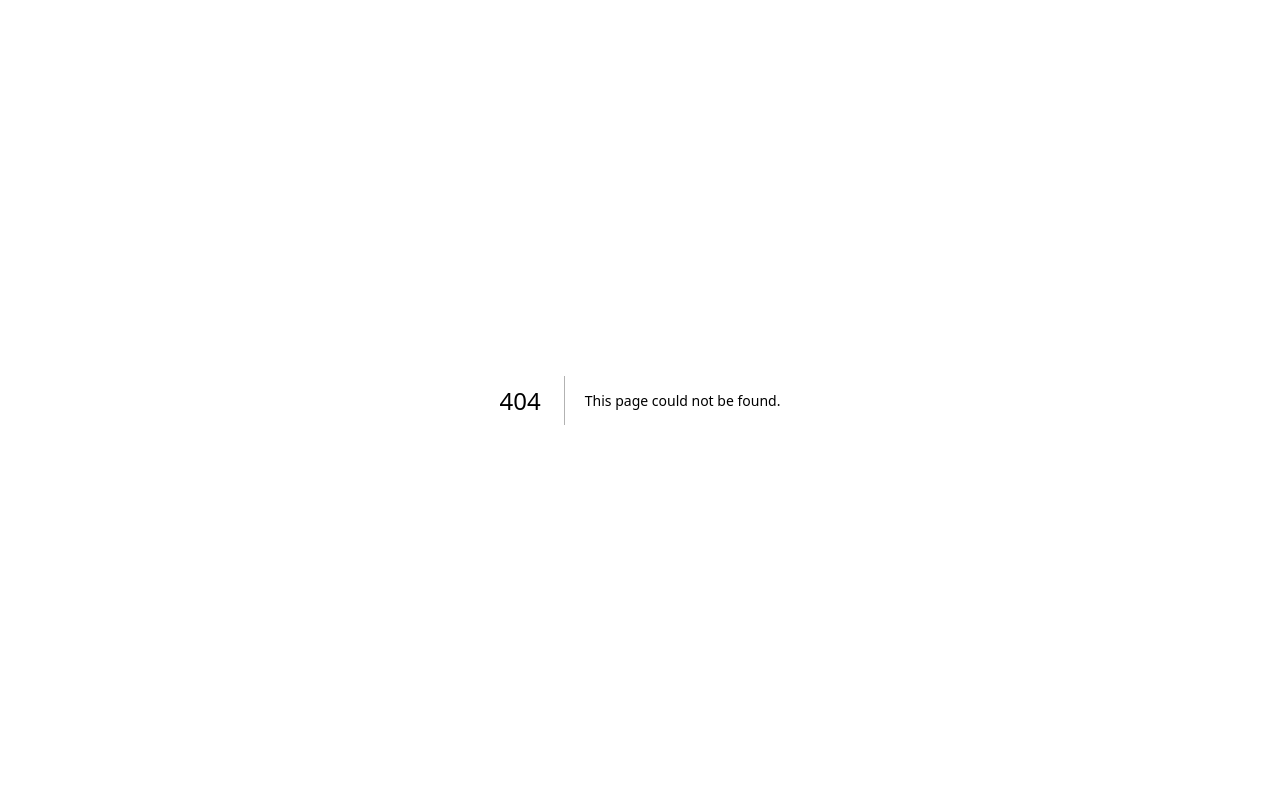
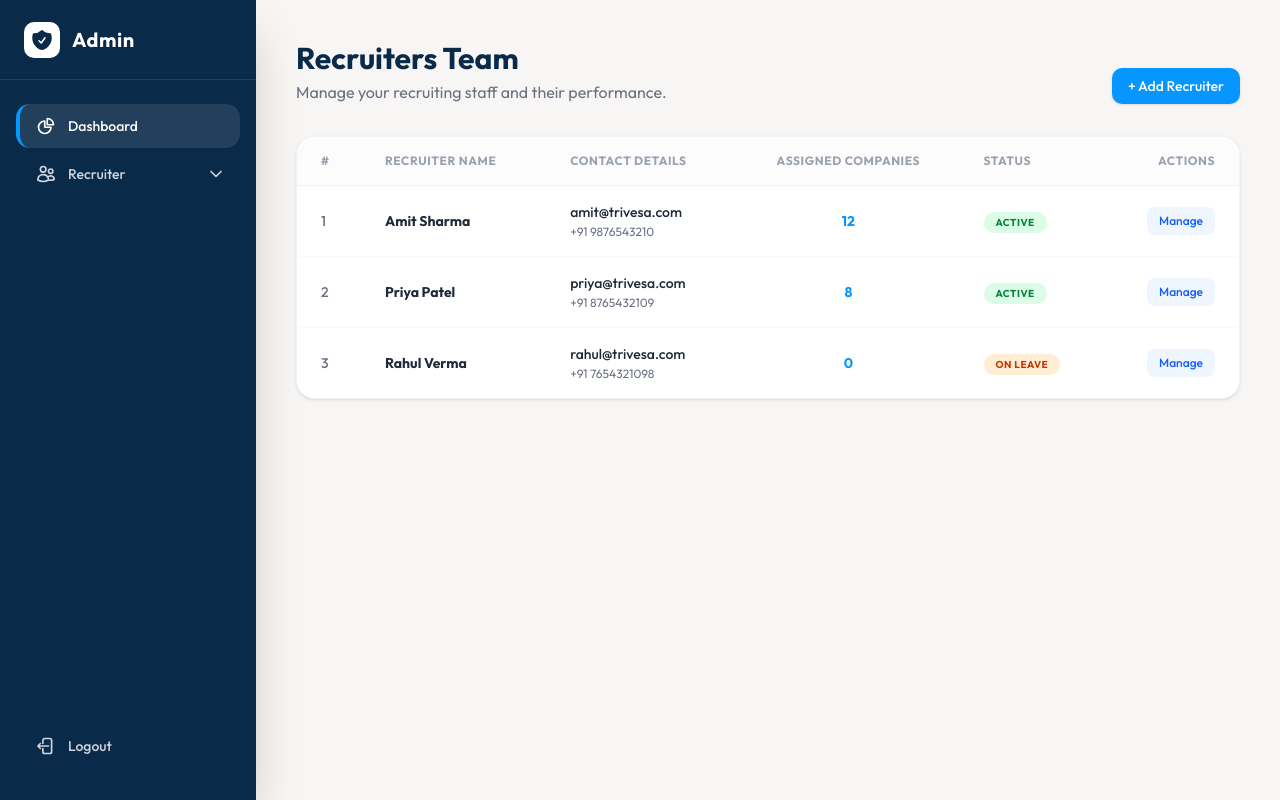
Before and after one commit to BluediamondPVT/crm-Trivesa-NextJs, a Next.js app: page /dashboard/admin/recruiters in a window 1280 px wide. Before the commit this address had no page. Built offline with nearby package versions, Linux system fonts and the light colour scheme; sample sign-in values are in the browser's storage.

Commit message:
feat: add dynamic company status pages and clickable sidebar logo

```diff
--- /dev/null
+++ b/src/app/dashboard/admin/companies/[status]/page.js
@@ -0,0 +1,111 @@
+'use client';
+
+import { useParams } from 'next/navigation';
+import { useState, useEffect } from 'react';
+import Link from 'next/link';
+
+export default function CompanyStatusPage() {
+  const params = useParams();
+  const rawStatus = params.status; // URL se milega: 'active', 'non-active', 'process', 'listed'
+
+  const [filteredCompanies, setFilteredCompanies] = useState([]);
+  const [loading, setLoading] = useState(true);
+
+  // URL wale status ko actual DB status se map karne ka logic
+  const statusMap = {
+    'active': 'Active',
+    'non-active': 'Non Active',
+    'process': 'Process',
+    'listed': 'Listed'
+  };
+
+  const currentStatus = statusMap[rawStatus] || 'Active'; // Default to Active
+
+  useEffect(() => {
+    // Ye wahi dashboard wala dummy data hai, abhi ke liye test karne ke liye
+    // Jab backend judega, tab hum direct /api/companies?status=currentStatus hit karenge
+    const allCompanies = [
+      { id: 1, companyName: 'Tata Consultancy Services', phone: '+91 22 6778 9999', email: 'careers@tcs.com', status: 'Active' },
+      { id: 2, companyName: 'Infosys Limited', phone: '+91 80 2852 0261', email: 'talent@infosys.com', status: 'Process' },
+      { id: 3, companyName: 'Tech Mahindra', phone: '+91 20 6601 8100', email: 'hr@techm.com', status: 'Non Active' },
+      { id: 4, companyName: 'Wipro Technologies', phone: '+91 80 2844 0011', email: 'reachus@wipro.com', status: 'Listed' },
+      { id: 5, companyName: 'HCLTech', phone: '+91 120 436 1200', email: 'careers@hcl.com', status: 'Active' },
+    ];
+
+    setTimeout(() => {
+      // Data ko filter kar rahe hain status ke hisaab se
+      const filtered = allCompanies.filter(company => company.status === currentStatus);
+      setFilteredCompanies(filtered);
+      setLoading(false);
+    }, 500);
+  }, [currentStatus]);
+
+  // Dynamic header color design
+  const getHeaderStyle = () => {
+    if (currentStatus === 'Active') return 'border-[#16a34a] text-[#16a34a]'; // Green
+    if (currentStatus === 'Non Active') return 'border-[#dc2626] text-[#dc2626]'; // Red
+    if (currentStatus === 'Process') return 'border-[#ea580c] text-[#ea580c]'; // Orange
+    if (currentStatus === 'Listed') return 'border-[#2563eb] text-[#2563eb]'; // Blue
+    return 'border-[#092a49] text-[#092a49]';
+  };
+
+  if (loading) {
+    return <div className="p-10 text-center font-bold text-gray-500">Loading {currentStatus} Companies...</div>;
+  }
+
+  return (
+    <div className="p-4 sm:p-8 md:p-10 max-w-7xl mx-auto">
+      <div className="mb-8 border-l-[6px] pl-4 rounded-sm border-gray-800">
+        <h1 className="text-3xl font-extrabold text-[#092a49]">
+          {currentStatus} <span className="font-light">Companies</span>
+        </h1>
+        <p className="text-gray-500 mt-1">Showing all companies currently marked as {currentStatus.toLowerCase()}.</p>
+      </div>
+
+      <div className="bg-white rounded-2xl shadow-sm border border-gray-100 overflow-hidden">
+        <div className={`px-6 py-4 border-b-2 bg-gray-50/50 ${getHeaderStyle()}`}>
+          <h3 className="font-bold uppercase tracking-wider text-sm">{currentStatus} LIST ({filteredCompanies.length})</h3>
+        </div>
+
+        <div className="overflow-x-auto">
+          <table className="w-full text-left border-collapse min-w-[800px]">
+            <thead>
+              <tr className="bg-white border-b border-gray-100 text-xs text-gray-400 font-bold uppercase tracking-wider">
+                <th className="px-6 py-4 w-16">#</th>
+                <th className="px-6 py-4">Company Name</th>
+                <th className="px-6 py-4">Phone Number</th>
+                <th className="px-6 py-4">Email</th>
+                <th className="px-6 py-4 text-right">Actions</th>
+              </tr>
+            </thead>
+            <tbody className="text-sm divide-y divide-gray-50">
+              {filteredCompanies.length > 0 ? (
+                filteredCompanies.map((company, index) => (
+                  <tr key={company.id} className="hover:bg-[#e6f4ff] transition-colors group">
+                    <td className="px-6 py-5 font-medium text-gray-500">{index + 1}</td>
+                    <td className="px-6 py-5 font-bold text-gray-800">{company.companyName}</td>
+                    <td className="px-6 py-5 text-gray-600">{company.phone}</td>
+                    <td className="px-6 py-5 text-gray-600">{company.email}</td>
+                    <td className="px-6 py-5 text-right">
+                      <Link href={`/dashboard/admin/company/${company.id}`}>
+                        <button className="inline-flex items-center gap-1.5 px-3 py-1.5 text-green-600 bg-green-50 group-hover:bg-white rounded-md font-medium text-xs transition-all border border-green-200 shadow-sm cursor-pointer">
+                          <span className="hidden sm:inline">View Details</span>
+                        </button>
+                      </Link>
+                    </td>
+                  </tr>
+                ))
+              ) : (
+                <tr>
+                  <td colSpan="5" className="px-6 py-12 text-center text-gray-400 font-medium italic bg-gray-50/30">
+                    No {currentStatus.toLowerCase()} companies found right now.
+                  </td>
+                </tr>
+              )}
+            </tbody>
+          </table>
+        </div>
+      </div>
+    </div>
+  );
+}
--- /dev/null
+++ b/src/app/dashboard/admin/recruiters/page.js
@@ -0,0 +1,66 @@
+'use client';
+
+import { useState } from 'react';
+
+export default function RecruitersPage() {
+  // Temporary Dummy Data for Recruiters
+  const [recruiters] = useState([
+    { id: 1, name: 'Amit Sharma', email: 'amit@trivesa.com', phone: '+91 9876543210', activeCompanies: 12, status: 'Active' },
+    { id: 2, name: 'Priya Patel', email: 'priya@trivesa.com', phone: '+91 8765432109', activeCompanies: 8, status: 'Active' },
+    { id: 3, name: 'Rahul Verma', email: 'rahul@trivesa.com', phone: '+91 7654321098', activeCompanies: 0, status: 'On Leave' },
+  ]);
+
+  return (
+    <div className="p-4 sm:p-8 md:p-10 max-w-7xl mx-auto">
+      <div className="flex justify-between items-end mb-8">
+        <div>
+          <h1 className="text-3xl font-bold text-[#092a49]">Recruiters Team</h1>
+          <p className="text-gray-500 mt-1">Manage your recruiting staff and their performance.</p>
+        </div>
+        <button className="bg-[#0796fe] text-white px-4 py-2 rounded-lg text-sm font-medium hover:bg-[#0680d9] shadow-sm">
+          + Add Recruiter
+        </button>
+      </div>
+
+      <div className="bg-white rounded-2xl shadow-sm border border-gray-100 overflow-hidden">
+        <div className="overflow-x-auto">
+          <table className="w-full text-left border-collapse min-w-[800px]">
+            <thead>
+              <tr className="bg-gray-50/50 border-b border-gray-100 text-xs text-gray-400 font-bold uppercase tracking-wider">
+                <th className="px-6 py-4 w-16">#</th>
+                <th className="px-6 py-4">Recruiter Name</th>
+                <th className="px-6 py-4">Contact Details</th>
+                <th className="px-6 py-4 text-center">Assigned Companies</th>
+                <th className="px-6 py-4">Status</th>
+                <th className="px-6 py-4 text-right">Actions</th>
+              </tr>
+            </thead>
+            <tbody className="text-sm divide-y divide-gray-50">
+              {recruiters.map((recruiter, index) => (
+                <tr key={recruiter.id} className="hover:bg-[#e6f4ff] transition-colors group">
+                  <td className="px-6 py-4 font-medium text-gray-500">{index + 1}</td>
+                  <td className="px-6 py-4 font-bold text-gray-800">{recruiter.name}</td>
+                  <td className="px-6 py-4">
+                    <div className="font-medium text-gray-800">{recruiter.email}</div>
+                    <div className="text-gray-500 text-xs mt-0.5">{recruiter.phone}</div>
+                  </td>
+                  <td className="px-6 py-4 text-center font-bold text-[#0796fe]">{recruiter.activeCompanies}</td>
+                  <td className="px-6 py-4">
+                    <span className={`px-3 py-1 text-[10px] font-bold uppercase tracking-wider rounded-full ${recruiter.status === 'Active' ? 'bg-green-100 text-green-700' : 'bg-orange-100 text-orange-700'}`}>
+                      {recruiter.status}
+                    </span>
+                  </td>
+                  <td className="px-6 py-4 text-right">
+                    <button className="text-blue-600 bg-blue-50 hover:bg-blue-100 px-3 py-1.5 rounded-md font-medium text-xs transition-colors">
+                      Manage
+                    </button>
+                  </td>
+                </tr>
+              ))}
+            </tbody>
+          </table>
+        </div>
+      </div>
+    </div>
+  );
+}
--- a/src/components/Sidebar.js
+++ b/src/components/Sidebar.js
@@ -2,6 +2,7 @@
 
 import { useState } from 'react';
 import { motion, AnimatePresence } from 'framer-motion';
+import Link from 'next/link';
 
 export default function Sidebar({ isSidebarOpen, setIsSidebarOpen, handleLogout }) {
   // State to handle the "Recruiter" dropdown toggle
@@ -24,11 +25,12 @@ export default function Sidebar({ isSidebarOpen, setIsSidebarOpen, handleLogout
   };
 
  const recruiterSubItems = [
-    { name: 'Recruiter', color: 'bg-yellow-700' },
-    { name: 'Active', color: 'bg-green-700' },
-    { name: 'Non Active', color: 'bg-red-700' },
-    { name: 'Process', color: 'bg-orange-700' },
-    { name: 'Listed', color: 'bg-blue-700' },
+    // href add kiya hai sabme
+    { name: 'All Recruiters', color: 'bg-yellow-700', href: '/dashboard/admin/recruiters' },
+    { name: 'Active', color: 'bg-green-700', href: '/dashboard/admin/companies/active' },
+    { name: 'Non Active', color: 'bg-red-700', href: '/dashboard/admin/companies/non-active' },
+    { name: 'Process', color: 'bg-orange-700', href: '/dashboard/admin/companies/process' },
+    { name: 'Listed', color: 'bg-blue-700', href: '/dashboard/admin/companies/listed' },
   ];
 
   return (
@@ -54,14 +56,17 @@ export default function Sidebar({ isSidebarOpen, setIsSidebarOpen, handleLogout
       >
       {/* Logo Section */}
         <div className="h-20 flex items-center justify-between px-6 border-b border-white/10 shrink-0">
-          <div className="flex items-center">
-            <div className="bg-white text-[#092a49] p-1.5 rounded-lg mr-3">
+
+          {/* NAYA CODE: Yahan maine <Link> lagaya hai */}
+          <Link href="/dashboard/admin" className="flex items-center cursor-pointer group">
+            <div className="bg-white text-[#092a49] p-1.5 rounded-lg mr-3 group-hover:scale-105 transition-transform">
               <svg xmlns="http://www.w3.org/2000/svg" viewBox="0 0 24 24" fill="currentColor" className="w-6 h-6">
                 <path fillRule="evenodd" d="M12.516 2.17a.75.75 0 0 0-1.032 0 11.209 11.209 0 0 1-7.877 3.08.75.75 0 0 0-.722.515A12.74 12.74 0 0 0 2.25 9.75c0 5.942 4.064 10.933 9.563 12.348a.749.749 0 0 0 .374 0c5.499-1.415 9.563-6.406 9.563-12.348 0-1.39-.223-2.73-.635-3.985a.75.75 0 0 0-.722-.516l-.143.001c-2.996 0-5.717-1.17-7.734-3.08Zm3.094 8.016a.75.75 0 1 0-1.22-.872l-3.236 4.53L9.53 12.22a.75.75 0 0 0-1.06 1.06l2.25 2.25a.75.75 0 0 0 1.14-.094l3.75-5.25Z" clipRule="evenodd" />
               </svg>
             </div>
-            <span className="text-xl font-bold tracking-wide">Admin</span>
-          </div>
+            <span className="text-xl font-bold tracking-wide group-hover:text-gray-200 transition-colors">Admin</span>
+          </Link>
+
           <button onClick={() => setIsSidebarOpen(false)} className="md:hidden text-gray-300 hover:text-white p-2">
             <svg xmlns="http://www.w3.org/2000/svg" fill="none" viewBox="0 0 24 24" strokeWidth={2} stroke="currentColor" className="w-6 h-6"><path strokeLinecap="round" strokeLinejoin="round" d="M6 18 18 6M6 6l12 12" /></svg>
           </button>
@@ -115,15 +120,18 @@ export default function Sidebar({ isSidebarOpen, setIsSidebarOpen, handleLogout
                   className="overflow-hidden ml-6 mt-1 space-y-1 border-l border-white/10"
                 >
                 {recruiterSubItems.map((sub, idx) => (
-                    <motion.a
+    <Link
       key={idx}
-                      href="#"
-                      className="flex items-center gap-3 px-6 py-2 text-sm font-medium text-gray-400 hover:text-white hover:bg-white/5 rounded-r-lg transition-all"
+      href={sub.href}
+    >
+      <motion.div
+        className="flex items-center gap-3 px-6 py-2 text-sm font-medium text-gray-400 hover:text-white hover:bg-white/5 rounded-r-lg transition-all cursor-pointer"
         whileHover={{ x: 5 }}
       >
         <span className={`w-1.5 h-1.5 rounded-full ${sub.color}`} />
         {sub.name}
-                    </motion.a>
+      </motion.div>
+    </Link>
   ))}
                 </motion.div>
               )}
```
Lines whose indentation alone changed are shown as unchanged.
